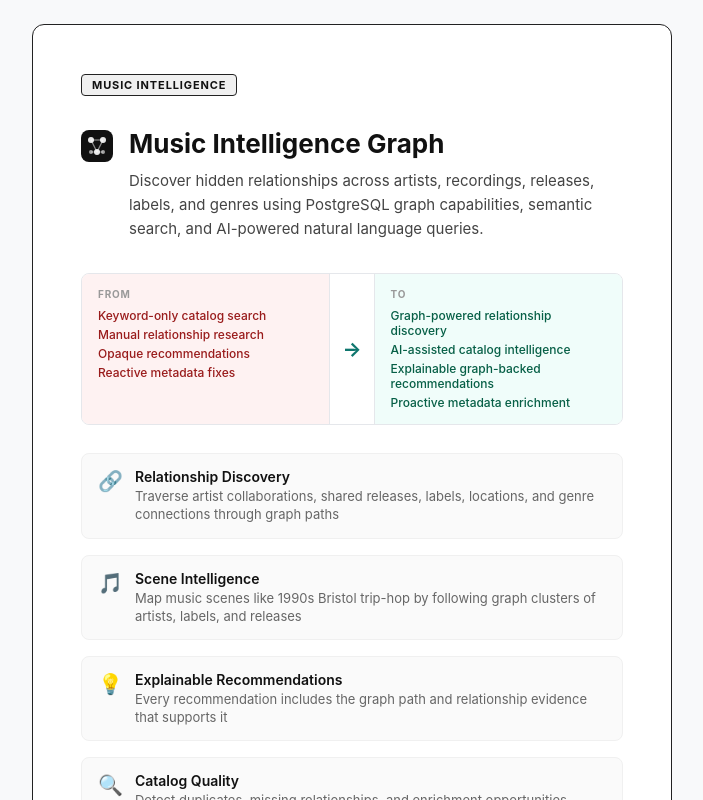
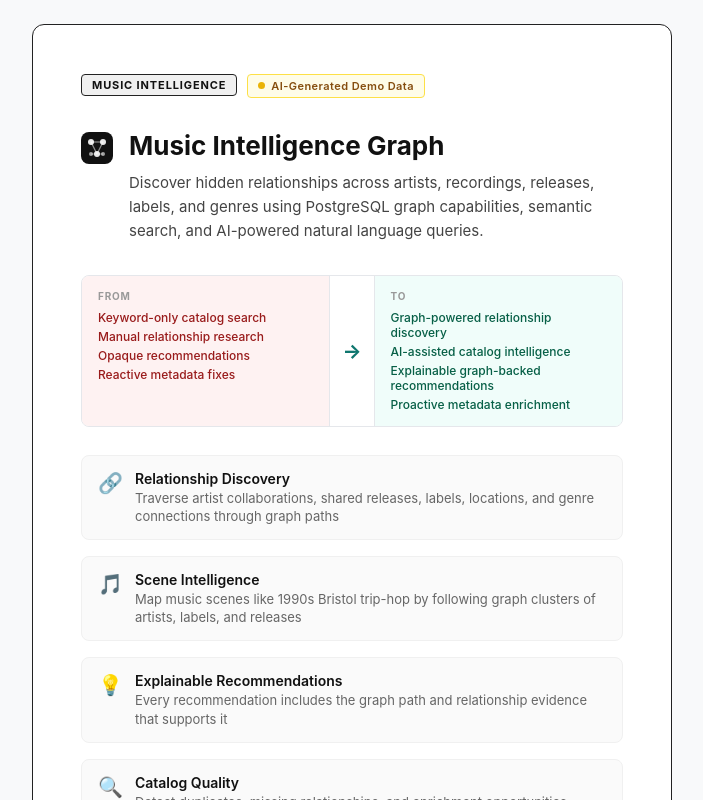
Before and after one commit to jenschristianschroder/demo-ai-decisions, a React (Vite) app: page /music in a window 1280 px wide. Shown: the top 800 px of the page, without its empty margins (288-991 px from the left). Built offline with nearby package versions, Linux system fonts and the light colour scheme; no server answers.

Commit message:
Add visual data source indicator (PostgreSQL vs mock) to music demo pages
Agent-Logs-Url: https://github.com/jenschristianschroder/demo-ai-decisions/sessions/bfbe0e31-00e2-4ac0-bc6b-484097bbe89c

Co-authored-by: jenschristianschroder <24893229+jenschristianschroder@users.noreply.github.com>

```diff
--- a/src/pages/MusicDashboardScreen.css
+++ b/src/pages/MusicDashboardScreen.css
@@ -72,6 +72,48 @@
 .music-dash-subtitle {
   font-size: 13px;
   color: #666666;
+}
+
+/* Data source indicator */
+.music-dash-data-source {
+  display: inline-flex;
+  align-items: center;
+  gap: 6px;
+  font-size: 11px;
+  font-weight: 600;
+  letter-spacing: 0.04em;
+  border-radius: 4px;
+  padding: 4px 10px;
+  white-space: nowrap;
+  flex-shrink: 0;
+}
+
+.music-dash-data-source--postgresql {
+  background: #f0fdf4;
+  color: #166534;
+  border: 1px solid #86efac;
+}
+
+.music-dash-data-source--mock {
+  background: #fefce8;
+  color: #854d0e;
+  border: 1px solid #fde047;
+}
+
+.music-dash-data-source-dot {
+  display: inline-block;
+  width: 7px;
+  height: 7px;
+  border-radius: 50%;
+  flex-shrink: 0;
+}
+
+.music-dash-data-source--postgresql .music-dash-data-source-dot {
+  background: #22c55e;
+}
+
+.music-dash-data-source--mock .music-dash-data-source-dot {
+  background: #eab308;
 }
 
 /* Tab bar */
--- a/src/pages/MusicDashboardScreen.tsx
+++ b/src/pages/MusicDashboardScreen.tsx
@@ -1,4 +1,4 @@
-import React, { useState } from 'react';
+import React, { useState, useEffect } from 'react';
 import { useNavigate } from 'react-router-dom';
 import { getMusicScenario, resetMusicData } from '../data/mockMusicData';
 import MusicQueryResults from '../components/music/MusicQueryResults';
@@ -7,6 +7,11 @@ import MusicRecommendations from '../components/music/MusicRecommendations';
 import MusicCatalogInsights from '../components/music/MusicCatalogInsights';
 import MusicAgentTimeline from '../components/music/MusicAgentTimeline';
 import './MusicDashboardScreen.css';
+
+interface DataSourceInfo {
+  source: 'postgresql' | 'mock';
+  label: string;
+}
 
 type TabId =
   | 'query'
@@ -33,6 +38,14 @@ const MusicDashboardScreen: React.FC = () => {
   const scenario = getMusicScenario();
   const [activeTab, setActiveTab] = useState<TabId>('query');
   const outputs = scenario.agentOutputs;
+  const [dataSource, setDataSource] = useState<DataSourceInfo | null>(null);
+
+  useEffect(() => {
+    fetch('/api/ai/music/data-source')
+      .then((res) => res.json())
+      .then((info: DataSourceInfo) => setDataSource(info))
+      .catch(() => setDataSource({ source: 'mock', label: 'AI-Generated Demo Data' }));
+  }, []);
 
   const handleReset = () => {
     resetMusicData();
@@ -59,6 +72,12 @@ const MusicDashboardScreen: React.FC = () => {
               <h1 className="music-dash-title">{scenario.title}</h1>
               <div className="music-dash-subtitle">{scenario.description}</div>
             </div>
+            {dataSource && (
+              <div className={`music-dash-data-source music-dash-data-source--${dataSource.source}`}>
+                <span className="music-dash-data-source-dot" />
+                {dataSource.label}
+              </div>
+            )}
           </div>
         </div>
       </header>
--- a/src/pages/MusicLandingScreen.css
+++ b/src/pages/MusicLandingScreen.css
@@ -28,6 +28,48 @@
   border-radius: 4px;
   padding: 3px 10px;
   margin-bottom: 32px;
+}
+
+/* Data source indicator */
+.music-landing-data-source {
+  display: inline-flex;
+  align-items: center;
+  gap: 6px;
+  font-size: 11px;
+  font-weight: 600;
+  letter-spacing: 0.04em;
+  border-radius: 4px;
+  padding: 4px 10px;
+  margin-left: 10px;
+  margin-bottom: 32px;
+}
+
+.music-landing-data-source--postgresql {
+  background: #f0fdf4;
+  color: #166534;
+  border: 1px solid #86efac;
+}
+
+.music-landing-data-source--mock {
+  background: #fefce8;
+  color: #854d0e;
+  border: 1px solid #fde047;
+}
+
+.music-landing-data-source-dot {
+  display: inline-block;
+  width: 7px;
+  height: 7px;
+  border-radius: 50%;
+  flex-shrink: 0;
+}
+
+.music-landing-data-source--postgresql .music-landing-data-source-dot {
+  background: #22c55e;
+}
+
+.music-landing-data-source--mock .music-landing-data-source-dot {
+  background: #eab308;
 }
 
 .music-landing-header {
--- a/src/pages/MusicLandingScreen.tsx
+++ b/src/pages/MusicLandingScreen.tsx
@@ -1,9 +1,14 @@
-import React, { useState } from 'react';
+import React, { useState, useEffect } from 'react';
 import { useNavigate } from 'react-router-dom';
 import { runMusicWorkflow } from '../lib/musicAi';
 import { SAMPLE_QUERIES, setMusicData, resetMusicData } from '../data/mockMusicData';
 import type { MusicProgressStep } from '../types/music';
 import './MusicLandingScreen.css';
+
+interface DataSourceInfo {
+  source: 'postgresql' | 'mock';
+  label: string;
+}
 
 const MusicLandingScreen: React.FC = () => {
   const navigate = useNavigate();
@@ -13,6 +18,14 @@ const MusicLandingScreen: React.FC = () => {
   const [successMsg, setSuccessMsg] = useState('');
   const [errorMsg, setErrorMsg] = useState('');
   const [progressSteps, setProgressSteps] = useState<MusicProgressStep[]>([]);
+  const [dataSource, setDataSource] = useState<DataSourceInfo | null>(null);
+
+  useEffect(() => {
+    fetch('/api/ai/music/data-source')
+      .then((res) => res.json())
+      .then((info: DataSourceInfo) => setDataSource(info))
+      .catch(() => setDataSource({ source: 'mock', label: 'AI-Generated Demo Data' }));
+  }, []);
 
   const handleSelectSampleQuery = (index: number) => {
     const sample = SAMPLE_QUERIES[index];
@@ -85,6 +98,12 @@ const MusicLandingScreen: React.FC = () => {
     <div className="music-landing-root">
       <div className="music-landing-card">
         <div className="music-landing-badge">Music Intelligence</div>
+        {dataSource && (
+          <div className={`music-landing-data-source music-landing-data-source--${dataSource.source}`}>
+            <span className="music-landing-data-source-dot" />
+            {dataSource.label}
+          </div>
+        )}
 
         <div className="music-landing-header">
           <div className="music-landing-icon">
```
Also changed, not shown: 1 other file (tests, documents, lock files or other folders).
